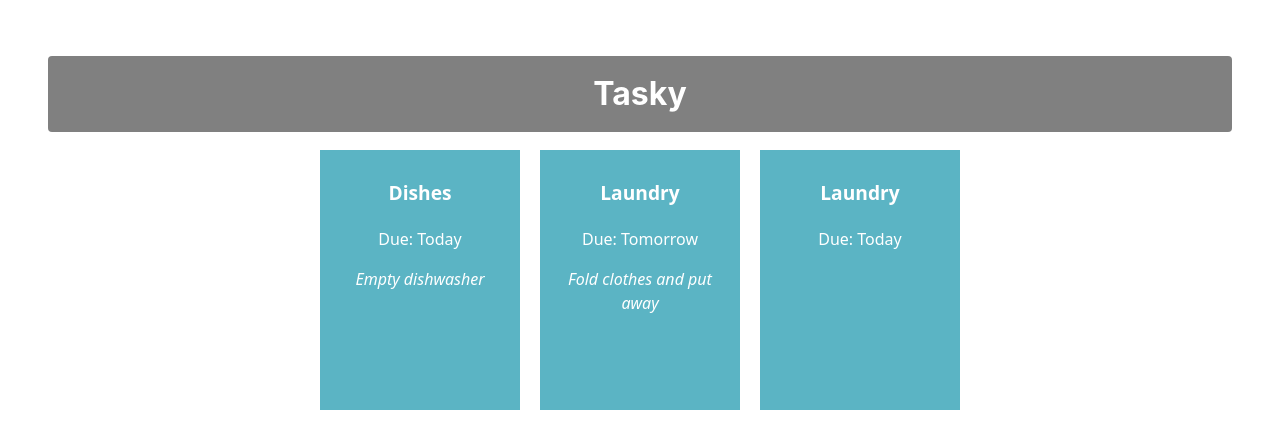
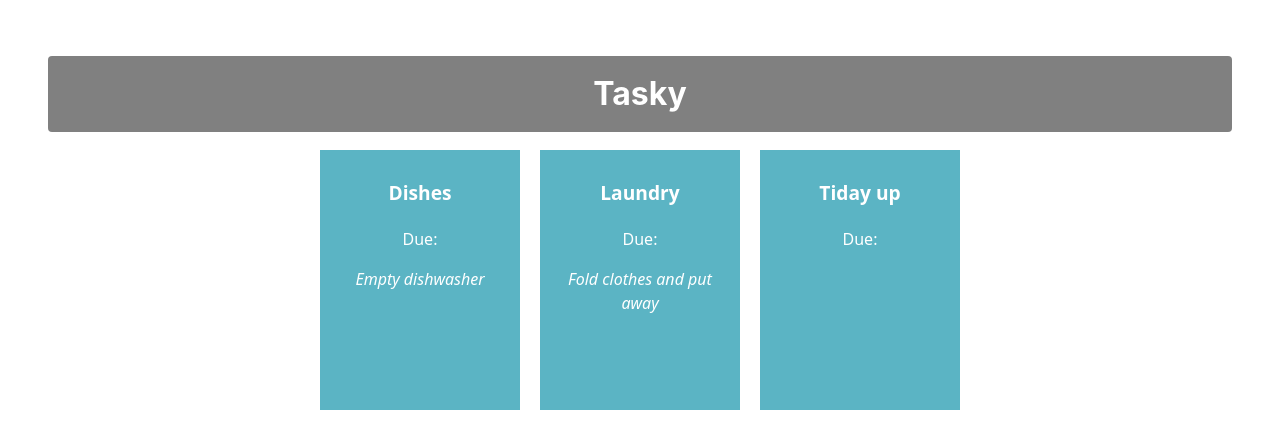
Before and after one commit to Dylan-618cmd/react-labs-basics, a React (Vite) app in the folder tasky/: page / in a window 1280 px wide. Shown: the top 448 px of the page. Built offline with nearby package versions, Linux system fonts and the light colour scheme.

Commit message:
Rendered List of Tasks using map()

```diff
--- a/tasky/src/App.jsx
+++ b/tasky/src/App.jsx
@@ -14,9 +14,13 @@
   return (
     <div className="container">
       <h1>Tasky</h1>
-      <Task title ={taskState.tasks[0].title} deadline={taskState.tasks[0].deadline} description={taskState.tasks[0].description} />
-      <Task title={taskState.tasks[1].title} deadline={taskState.tasks[1].deadline} description={taskState.tasks[1].description} />
-      <Task title={taskState.tasks[1].title} deadline={taskState.tasks[2].deadline} description ={taskState.tasks[2].description} />
+      {taskState.tasks.map((task) => (
+      <Task
+        title={task.title}
+        description={task.description}
+        dedline={task.deadline}
+      />
+      ))}
     </div>
   );
 }
```
